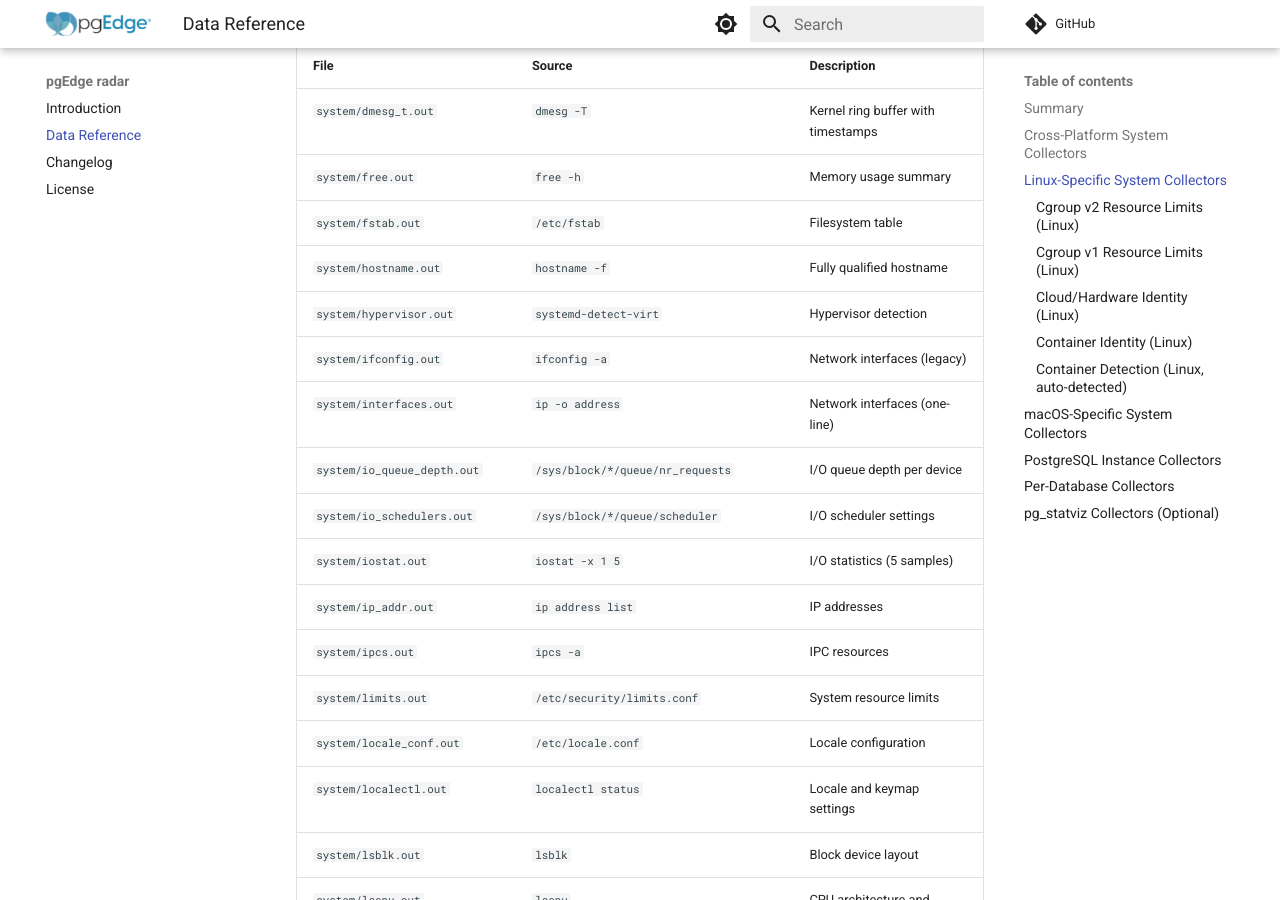
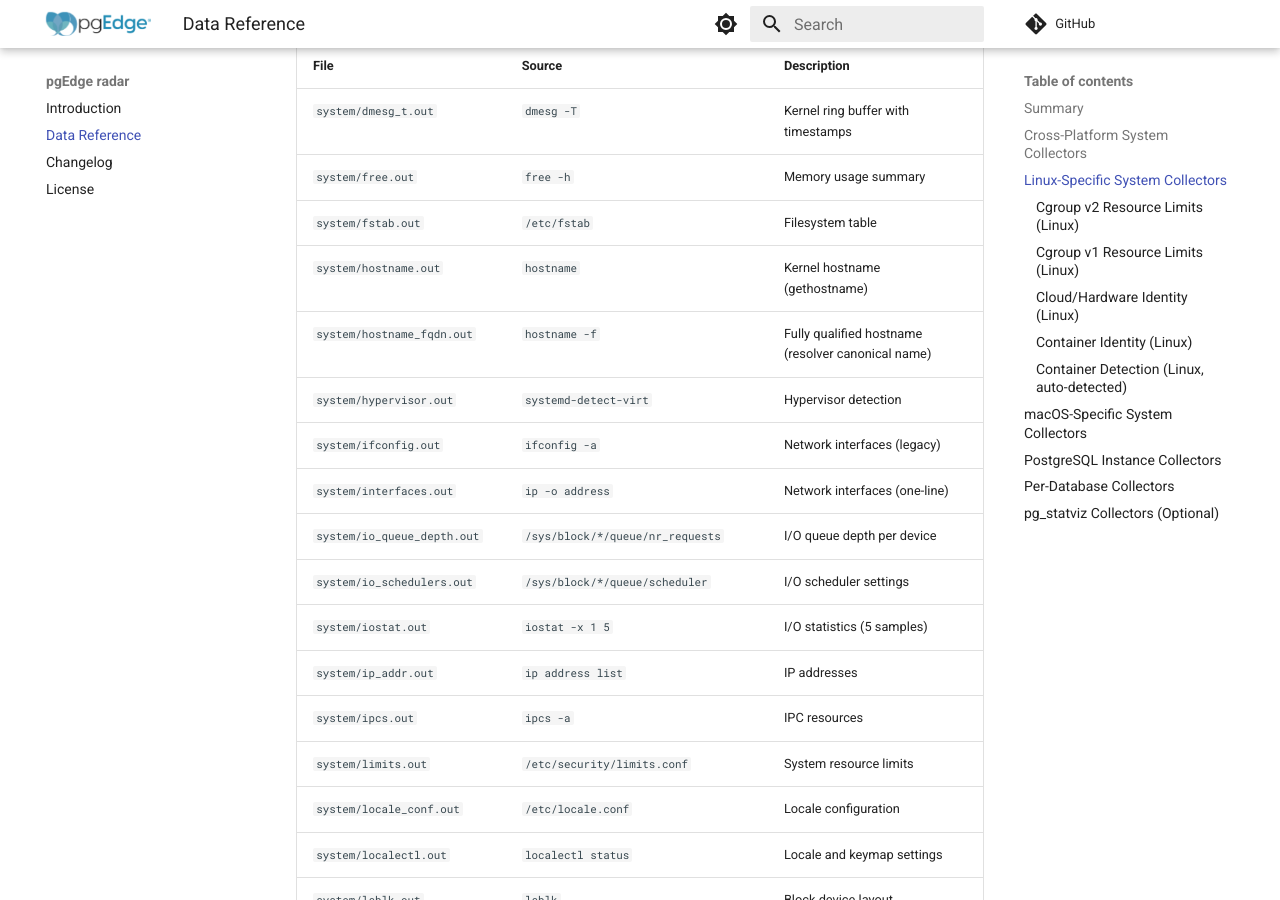
Before and after one commit to pgEdge/radar, an MkDocs documentation site: the page built from docs/data.md, in a window 1280 px wide and 900 px high, scrolled down 1459 px. Built offline with MkDocs 1.6.1 and Material for MkDocs 9.7.7, drawn with Linux system fonts in a browser that asks for light colours; comment, search, counter and statistics services are not loaded; some of the changed text lies outside the part shown.

Commit message:
feat: split hostname collector into kernel hostname and FQDN

```diff
--- a/docs/data.md
+++ b/docs/data.md
@@ -46,7 +46,8 @@ These collectors only run on Linux systems.
 | `system/dmesg_t.out` | `dmesg -T` | Kernel ring buffer with timestamps |
 | `system/free.out` | `free -h` | Memory usage summary |
 | `system/fstab.out` | `/etc/fstab` | Filesystem table |
-| `system/hostname.out` | `hostname -f` | Fully qualified hostname |
+| `system/hostname.out` | `hostname` | Kernel hostname (gethostname) |
+| `system/hostname_fqdn.out` | `hostname -f` | Fully qualified hostname (resolver canonical name) |
 | `system/hypervisor.out` | `systemd-detect-virt` | Hypervisor detection |
 | `system/ifconfig.out` | `ifconfig -a` | Network interfaces (legacy) |
 | `system/interfaces.out` | `ip -o address` | Network interfaces (one-line) |
@@ -181,7 +182,8 @@ These collectors only run on macOS systems.
 |------|--------|-------------|
 | `system/diskutil_info_all.out` | `diskutil info` (all disks) | Detailed disk information |
 | `system/diskutil_list.out` | `diskutil list` | Disk layout |
-| `system/hostname.out` | `hostname` | Hostname |
+| `system/hostname.out` | `hostname` | Kernel hostname (gethostname) |
+| `system/hostname_fqdn.out` | `hostname -f` | Fully qualified hostname (resolver canonical name) |
 | `system/hypervisor.out` | `sysctl kern.hv_vmm_present` | Hypervisor detection |
 | `system/ifconfig.out` | `ifconfig -a` | Network interfaces |
 | `system/iostat.out` | `iostat -c 5 -w 1` | I/O statistics (5 samples) |
```
Also changed, not shown: DATA.md (+4 -2 lines), 2 other files.
